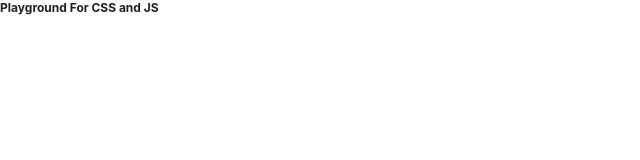
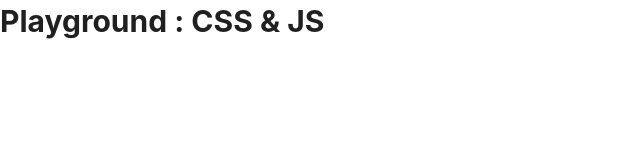
Before and after one commit to yarohover/zzz-etc, a plain HTML site: page index.html in a window 1280 px wide. Shown: the whole page, without its empty margins (0-640 px from the left). Drawn offline with Linux system fonts and the light colour scheme.

Commit message:
style update

```diff
--- a/css/reset.css
+++ b/css/reset.css
@@ -14,9 +14,9 @@ label,img,input,select,textarea,button,a {vertical-align:middle;}
 iframe {overflow:hidden;margin:0;border:0;padding:0;vertical-align:top}
 textarea {-webkit-backface-visibility:hidden;backface-visibility:hidden;background-color:transparent;border:0;word-break:keep-all;word-wrap:break-word}
 p, li{word-break: keep-all;}
-
-body, button, input, select, table, textarea {font-size:12px;line-height:16px;color:#202020;font-family:-apple-system, BlinkMacSystemFont, "Malgun Gothic", "맑은 고딕", helvetica, "Apple SD Gothic Neo", sans-serif}
-h1, h2, h3, h4, h5, h6 {font-size:inherit;line-height:inherit}
+/* text */
+body, button, input, select, table, textarea {font-size:12px;line-height:1.4;color:#202020;font-family:-apple-system, BlinkMacSystemFont, "Malgun Gothic", "맑은 고딕", helvetica, "Apple SD Gothic Neo", sans-serif}
+h1, h2, h3, h4, h5, h6 {font-size:inherit;font-weight: normal;}
 ol, ul, li {list-style:none}
 address,cite,code,em,i{font-style:normal;font-weight:normal;}
 a {color:inherit;text-decoration:none}
--- a/css/style.css
+++ b/css/style.css
@@ -1,2 +1,8 @@
 @charset "utf-8";
 /* Style */
+
+/* header */
+header h1 {
+    font-size: 30px;
+    font-weight: bold;
+}
--- a/index.html
+++ b/index.html
@@ -7,7 +7,7 @@
     <meta name="Author" content="yaro-hover">
     <meta name="description" content="CSS와 Java Script를 이용한 웹 디자인 연습 모음">
     <meta name="keywords" content="html5, CSS, Java Script, JS5">
-    <title>웹 디자인 - CSS, JS</title>
+    <title>웹 디자인 - CSS &amp; JS</title>
 
     <!-- css -->
     <link rel="stylesheet" href="css/reset.css">
@@ -23,9 +23,11 @@
 
     </div>
     <header>
-        <h1>Playground For CSS and JS</h1>
+        <h1>Playground : CSS &amp; JS</h1>
     </header>
-    <main></main>
+    <main>
+
+    </main>
     <footer></footer>
 </body>
 </html>
```
